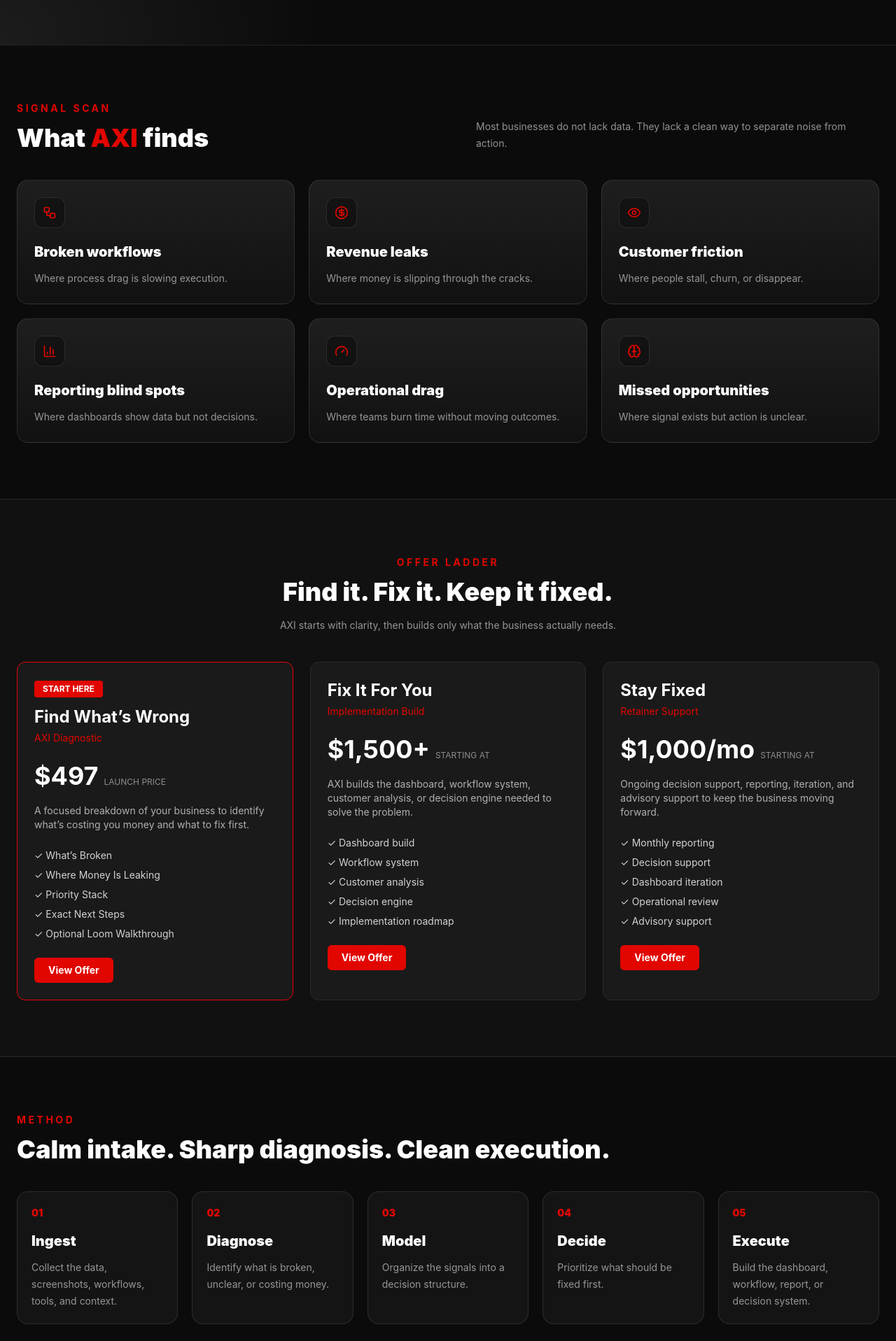
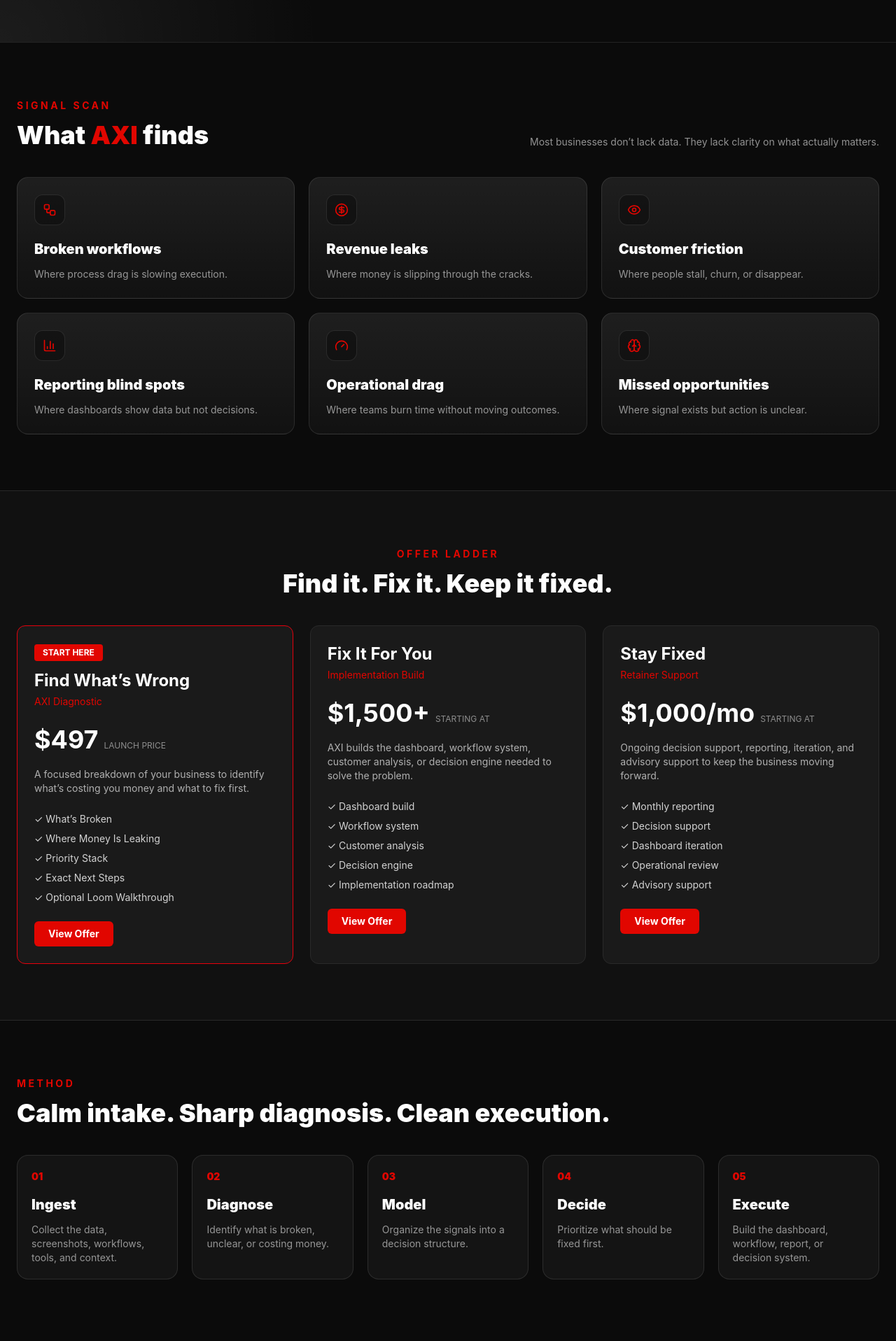
Before and after one commit to shawnfoster/axi, a React (Vite) app: page / in a window 1280 px wide. Shown: the part 880-2797 px from the top of the page at 70% size. Built offline with nearby package versions, Linux system fonts and the light colour scheme.

Commit message:
Full premium homepage replacement

```diff
--- a/src/pages/Home.tsx
+++ b/src/pages/Home.tsx
@@ -52,7 +52,7 @@ export default function Home() {
     <>
       {/* HERO */}
       <section className="relative overflow-hidden border-b border-white/10">
-        <div className="absolute inset-0 bg-[radial-gradient(circle_at_top_right,rgba(225,6,0,0.20),transparent_35%),radial-gradient(circle_at_bottom_left,rgba(255,255,255,0.07),transparent_30%)]" />
+        <div className="absolute inset-0 bg-[radial-gradient(circle_at_top_right,rgba(225,6,0,0.25),transparent_35%),radial-gradient(circle_at_bottom_left,rgba(255,255,255,0.07),transparent_30%)]" />
 
         <div className="relative mx-auto grid max-w-7xl items-center gap-12 px-6 py-24 md:grid-cols-2">
           <div>
@@ -60,7 +60,7 @@ export default function Home() {
               ALGORITHMS BY IDEA
             </p>
 
-            <h1 className="max-w-4xl text-5xl font-black leading-[0.95] md:text-7xl">
+            <h1 className="text-5xl font-black leading-[0.95] md:text-7xl">
               I turn messy business signals into{" "}
               <span className="text-axi-red">revenue decisions.</span>
             </h1>
@@ -74,7 +74,7 @@ export default function Home() {
             <div className="mt-9 flex flex-wrap gap-4">
               <Link
                 to="/services/find-whats-wrong"
-                className="group flex items-center gap-2 rounded-xl bg-axi-red px-7 py-4 font-black text-white transition hover:scale-[1.01] hover:opacity-95"
+                className="group flex items-center gap-2 rounded-xl bg-axi-red px-7 py-4 font-black text-white transition hover:scale-[1.02] hover:opacity-95"
               >
                 Find What’s Wrong
                 <ArrowRight className="h-5 w-5 transition group-hover:translate-x-1" />
@@ -88,7 +88,7 @@ export default function Home() {
               </Link>
             </div>
 
-            <p className="mt-8 border-l-4 border-axi-red pl-5 text-sm font-bold leading-6 text-white/75">
+            <p className="mt-8 border-l-4 border-axi-red pl-5 text-sm font-bold text-white/75">
               You don’t need another report. You need to know what to do next.
             </p>
           </div>
@@ -99,7 +99,7 @@ export default function Home() {
 
       {/* WHAT AXI FINDS */}
       <section className="mx-auto max-w-7xl px-6 py-20">
-        <div className="mb-10 flex flex-col justify-between gap-4 md:flex-row md:items-end">
+        <div className="mb-10 flex flex-col md:flex-row md:items-end md:justify-between gap-4">
           <div>
             <p className="text-sm font-bold tracking-[0.25em] text-axi-red">
               SIGNAL SCAN
@@ -109,26 +109,26 @@ export default function Home() {
             </h2>
           </div>
 
-          <p className="max-w-xl text-sm leading-6 text-white/55">
-            Most businesses do not lack data. They lack a clean way to separate
-            noise from action.
+          <p className="max-w-xl text-sm text-white/55">
+            Most businesses don’t lack data. They lack clarity on what actually matters.
           </p>
         </div>
 
         <div className="grid gap-5 sm:grid-cols-2 lg:grid-cols-3">
           {finds.map((item) => {
             const Icon = item.icon;
-
             return (
               <div
                 key={item.title}
-                className="group rounded-2xl border border-white/10 bg-gradient-to-b from-white/[0.08] to-white/[0.03] p-6 transition hover:border-red-600/60 hover:shadow-[0_0_40px_rgba(225,6,0,0.12)]"
+                className="group rounded-2xl border border-white/10 bg-gradient-to-b from-white/[0.08] to-white/[0.03] p-6 transition hover:border-red-600/60 hover:shadow-[0_0_40px_rgba(225,6,0,0.15)]"
               >
                 <div className="mb-5 flex h-11 w-11 items-center justify-center rounded-xl border border-white/10 bg-black/30">
                   <Icon className="h-5 w-5 text-axi-red" />
                 </div>
+
                 <h3 className="text-xl font-black">{item.title}</h3>
-                <p className="mt-3 text-sm leading-6 text-white/55">
+
+                <p className="mt-3 text-sm text-white/55">
                   {item.text}
                 </p>
               </div>
@@ -140,17 +140,13 @@ export default function Home() {
       {/* OFFER LADDER */}
       <section className="border-y border-white/10 bg-[#111111]">
         <div className="mx-auto max-w-7xl px-6 py-20">
-          <div className="mb-10 text-center">
+          <div className="text-center mb-10">
             <p className="text-sm font-bold tracking-[0.25em] text-axi-red">
               OFFER LADDER
             </p>
             <h2 className="mt-3 text-4xl font-black">
               Find it. Fix it. Keep it fixed.
             </h2>
-            <p className="mx-auto mt-4 max-w-2xl text-sm leading-6 text-white/55">
-              AXI starts with clarity, then builds only what the business
-              actually needs.
-            </p>
           </div>
 
           <div className="grid gap-6 md:grid-cols-3">
@@ -163,24 +159,25 @@ export default function Home() {
 
       {/* METHOD */}
       <section className="mx-auto max-w-7xl px-6 py-20">
-        <div className="mb-10">
         <p className="text-sm font-bold tracking-[0.25em] text-axi-red">
           METHOD
         </p>
+
         <h2 className="mt-3 text-4xl font-black">
           Calm intake. Sharp diagnosis. Clean execution.
         </h2>
-        </div>
 
-        <div className="grid gap-5 md:grid-cols-5">
+        <div className="mt-10 grid gap-5 md:grid-cols-5">
           {methodSteps.map((step, index) => (
             <div
               key={step.title}
               className="rounded-2xl border border-white/10 bg-white/[0.04] p-5"
             >
-              <p className="text-sm font-black text-axi-red">0{index + 1}</p>
+              <p className="text-sm font-black text-axi-red">
+                0{index + 1}
+              </p>
               <h3 className="mt-4 text-xl font-black">{step.title}</h3>
-              <p className="mt-3 text-sm leading-6 text-white/55">
+              <p className="mt-3 text-sm text-white/55">
                 {step.description}
               </p>
             </div>
@@ -188,40 +185,7 @@ export default function Home() {
         </div>
       </section>
 
-      {/* FOUNDER PROOF */}
-      <section className="mx-auto max-w-7xl px-6 pb-20">
-        <div className="rounded-2xl border border-white/10 bg-gradient-to-b from-white/[0.08] to-white/[0.03] p-8 md:p-10">
-          <p className="text-sm font-bold tracking-[0.25em] text-axi-red">
-            BUILT BY AN OPERATOR
-          </p>
-
-          <h2 className="mt-4 max-w-4xl text-3xl font-black leading-tight md:text-5xl">
-            AXI is built for leaders who need decisions, not decoration.
-          </h2>
-
-          <p className="mt-6 max-w-3xl text-base leading-8 text-white/60">
-            AXI was built by Shawn Foster, a business intelligence and customer
-            strategy operator who combines data science, customer success,
-            workflow analysis, and executive storytelling.
-          </p>
-
-          <div className="mt-8 grid gap-4 md:grid-cols-3">
-            {[
-              "Business Intelligence",
-              "Customer Strategy",
-              "Decision Systems",
-            ].map((item) => (
-              <div
-                key={item}
-                className="rounded-xl border border-white/10 bg-black/30 p-4 font-bold"
-              >
-                {item}
-              </div>
-            ))}
-          </div>
-        </div>
-      </section>
-
+      {/* CTA */}
       <CTA />
     </>
   );
```
Lines whose indentation alone changed are shown as unchanged.
